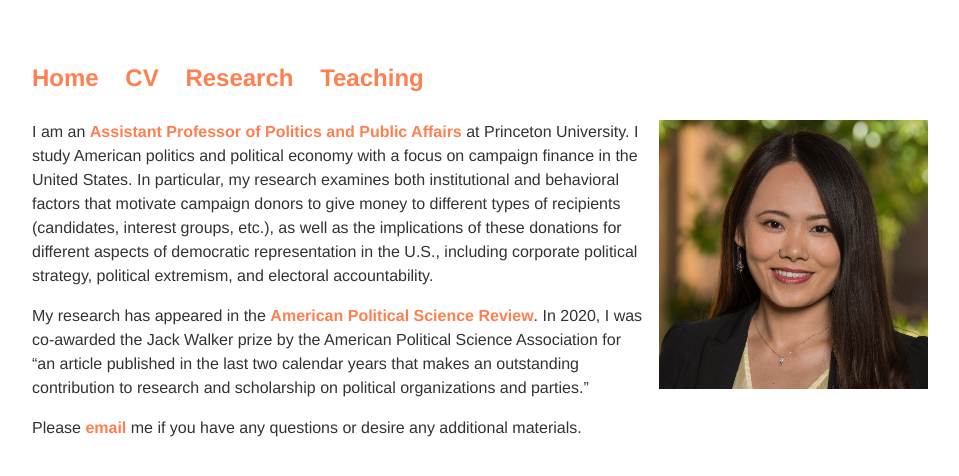
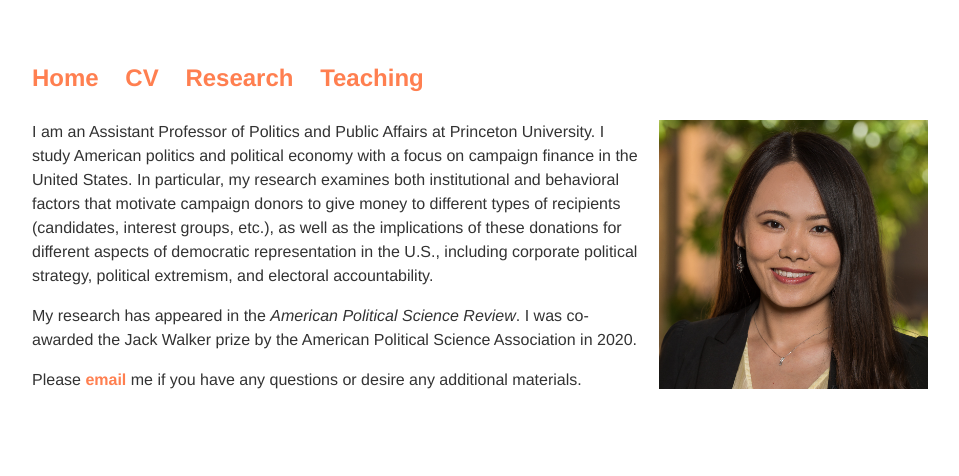
Before and after one commit to zhaoliresearch/zhaoliresearch.github.io, a Jekyll site: the page built from index.html, in a window 1280 px wide. Shown: the top 476 px of the page, without its empty margins (160-1119 px from the left). Built offline with Jekyll 4.4.1, drawn with Linux system fonts in a browser that asks for light colours.

Commit message:
Update index.html

```diff
--- a/index.html
+++ b/index.html
@@ -7,9 +7,9 @@
 
 <div class="blurb">
 
-	<p><img src="headshot/Zhao Li_headshot.jpg" alt="Headshot" style="width:30%;height:30%;margin-left:15px;margin-bottom:15px;float:right;">I am an <a href="https://csdp.princeton.edu/people/zhao-li">Assistant Professor of Politics and Public Affairs</a> at Princeton University. I study American politics and political economy with a focus on campaign finance in the United States. In particular, my research examines both institutional and behavioral factors that motivate campaign donors to give money to different types of recipients (candidates, interest groups, etc.), as well as the implications of these donations for different aspects of democratic representation in the U.S., including corporate political strategy, political extremism, and electoral accountability.</p>
+	<p><img src="headshot/Zhao Li_headshot.jpg" alt="Headshot" style="width:30%;height:30%;margin-left:15px;margin-bottom:15px;float:right;">I am an Assistant Professor of Politics and Public Affairs at Princeton University. I study American politics and political economy with a focus on campaign finance in the United States. In particular, my research examines both institutional and behavioral factors that motivate campaign donors to give money to different types of recipients (candidates, interest groups, etc.), as well as the implications of these donations for different aspects of democratic representation in the U.S., including corporate political strategy, political extremism, and electoral accountability.</p>
 
-        <p>My research has appeared in the <a href="https://www.cambridge.org/core/journals/american-political-science-review/article/how-internal-constraints-shape-interest-group-activities-evidence-from-accessseeking-pacs/2DF966405543A54CE0BC8BDE18307B56">American Political Science Review</a>. In 2020, I was co-awarded the Jack Walker prize by the American Political Science Association for “an article published in the last two calendar years that makes an outstanding contribution to research and scholarship on political organizations and parties.”</p>
+        <p>My research has appeared in the <i>American Political Science Review</i>. I was co-awarded the Jack Walker prize by the American Political Science Association in 2020.</p>
 
 	<p>Please <a href="mailto:zhaoliresearch@gmail.com">email</a> me if you have any questions or desire any additional materials.</p>
 </div><!-- /.blurb -->
```
